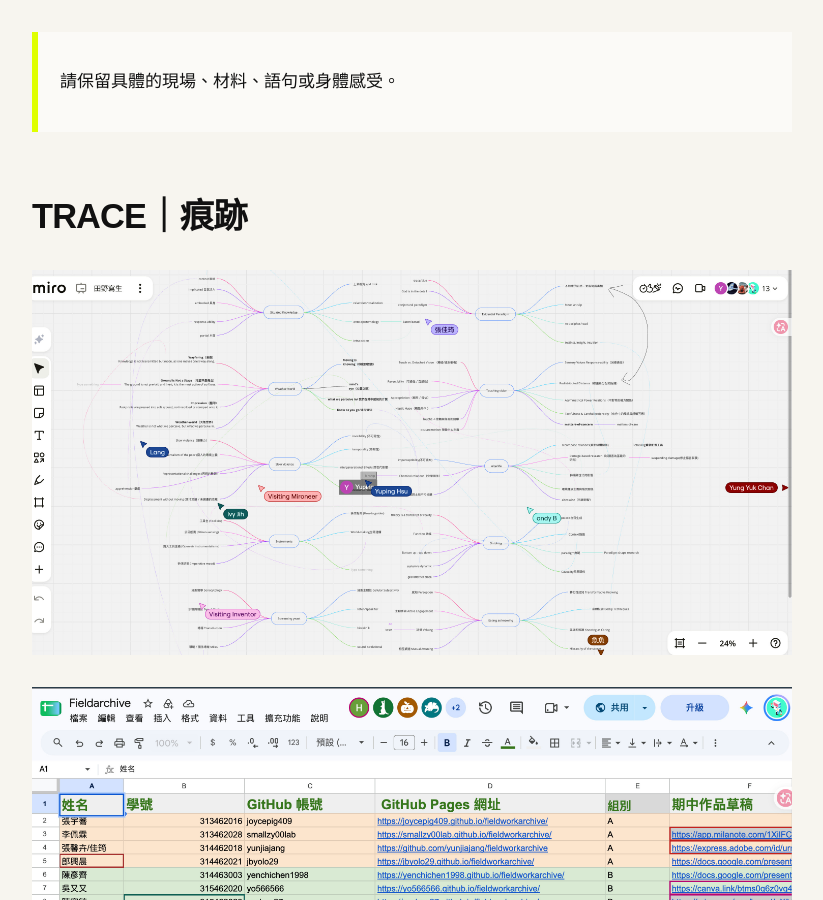
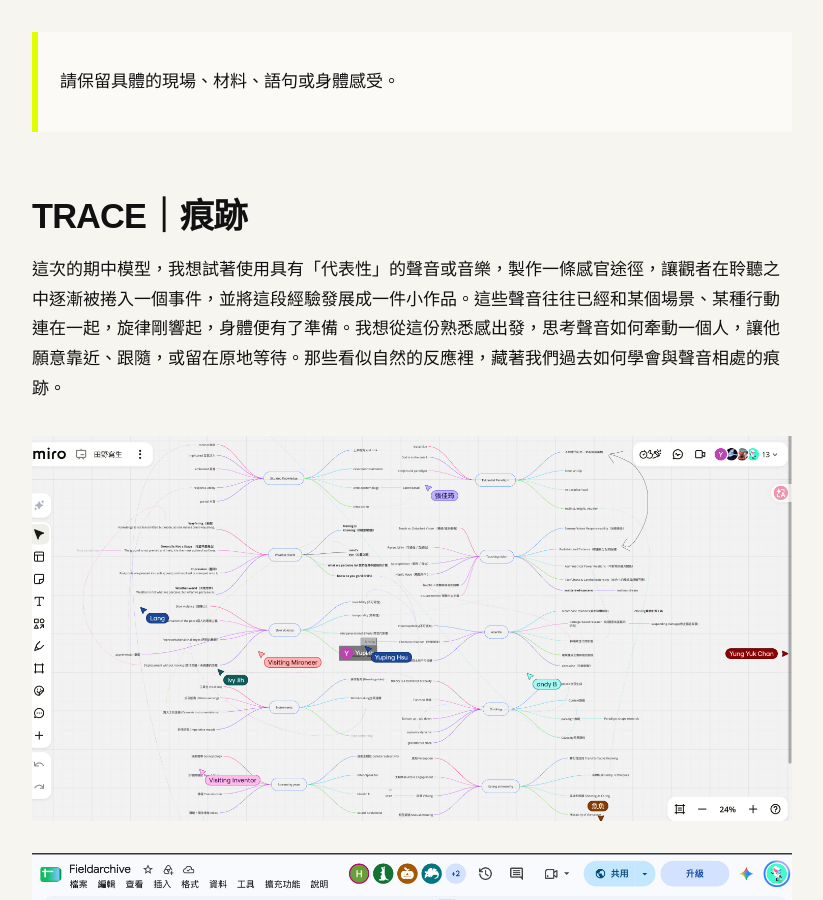
Before and after one commit to yenchichen1998/fieldworkarchive, a Jekyll site: the page built from weeks/week-07.md, in a window 1280 px wide and 900 px high, scrolled down 342 px. Shown: the whole window, without its empty margins (48-871 px from the left). Built offline with Jekyll 4.4.1, drawn with Linux system fonts in a browser that asks for light colours.

Commit message:
Update week-07.md

```diff
--- a/weeks/week-07.md
+++ b/weeks/week-07.md
@@ -11,6 +11,7 @@ permalink: /weeks/week-07/
 
 ## TRACE｜痕跡
 
+這次的期中模型，我想試著使用具有「代表性」的聲音或音樂，製作一條感官途徑，讓觀者在聆聽之中逐漸被捲入一個事件，並將這段經驗發展成一件小作品。這些聲音往往已經和某個場景、某種行動連在一起，旋律剛響起，身體便有了準備。我想從這份熟悉感出發，思考聲音如何牽動一個人，讓他願意靠近、跟隨，或留在原地等待。那些看似自然的反應裡，藏著我們過去如何學會與聲音相處的痕跡。
 ![期中製作實驗室]({{ '/assets/images/w07-01.jpg' | relative_url }})
 ![期中製作實驗室]({{ '/assets/images/w07-02.jpg' | relative_url }})
 ![期中製作實驗室]({{ '/assets/images/w07-03.jpg' | relative_url }})
```
